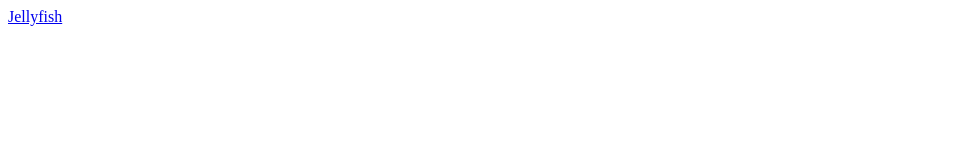
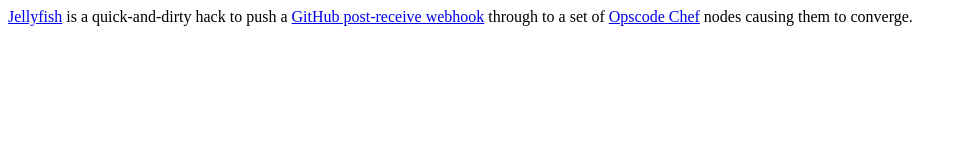
Before and after one commit to joewilliams/jellyfish, a plain HTML site: page index.html in a window 1280 px wide. Shown: the whole page, without its empty margins (0-967 px from the left). Drawn offline with Linux system fonts and the light colour scheme.

Commit message:
more docs

```diff
--- a/index.html
+++ b/index.html
@@ -1,8 +1,15 @@
 <html>
-<head>
-<title>Jellyfish</title>
-</head>
-<body>
-<a href="http://jlyfsh.com">Jellyfish</a>
-</body>
+  <head>
+    <title>Jellyfish</title>
+  </head>
+  <body>
+    <p>
+      <a href="https://github.com/dje/jellyfish">Jellyfish</a> is a
+      quick-and-dirty hack to push
+      a <a href="http://help.github.com/post-receive-hooks/">GitHub
+      post-receive webhook</a> through to a set of
+      <a href="http://opscode.com/chef/">Opscode Chef</a> nodes
+      causing them to converge.
+    </p>
+  </body>
 </html>
```
Also changed, not shown: 1 other file.
